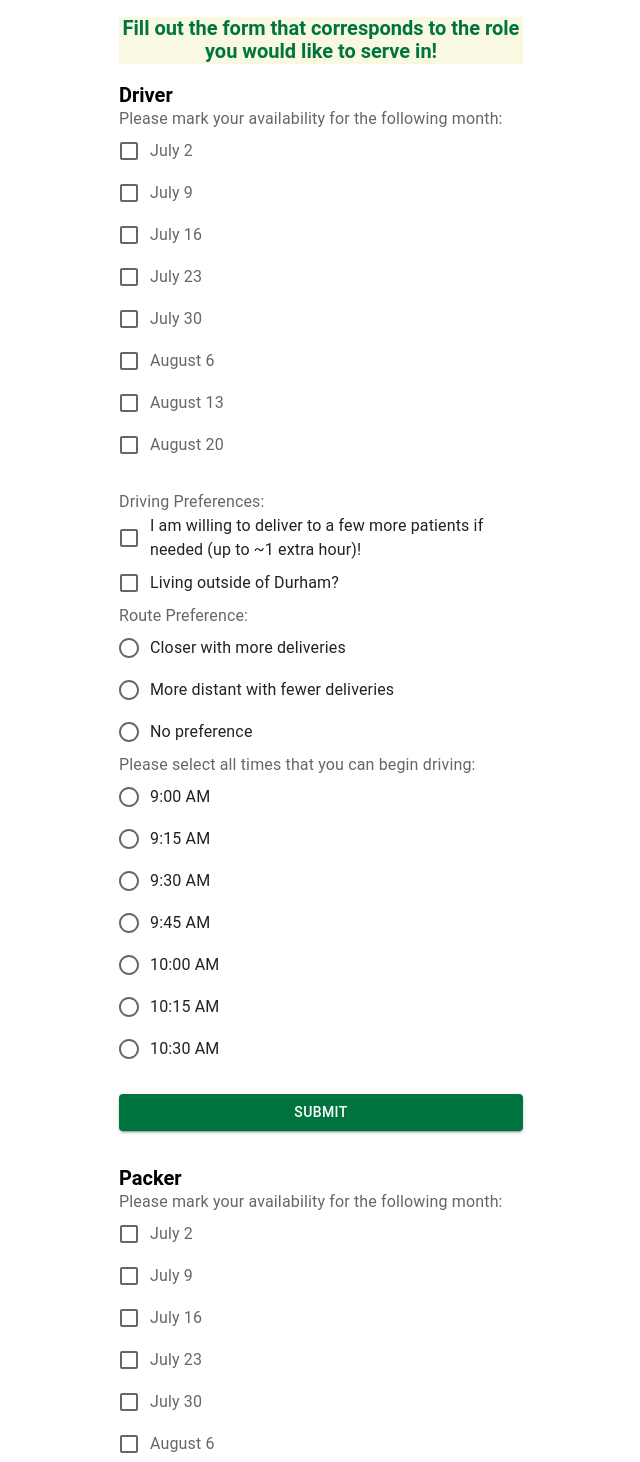
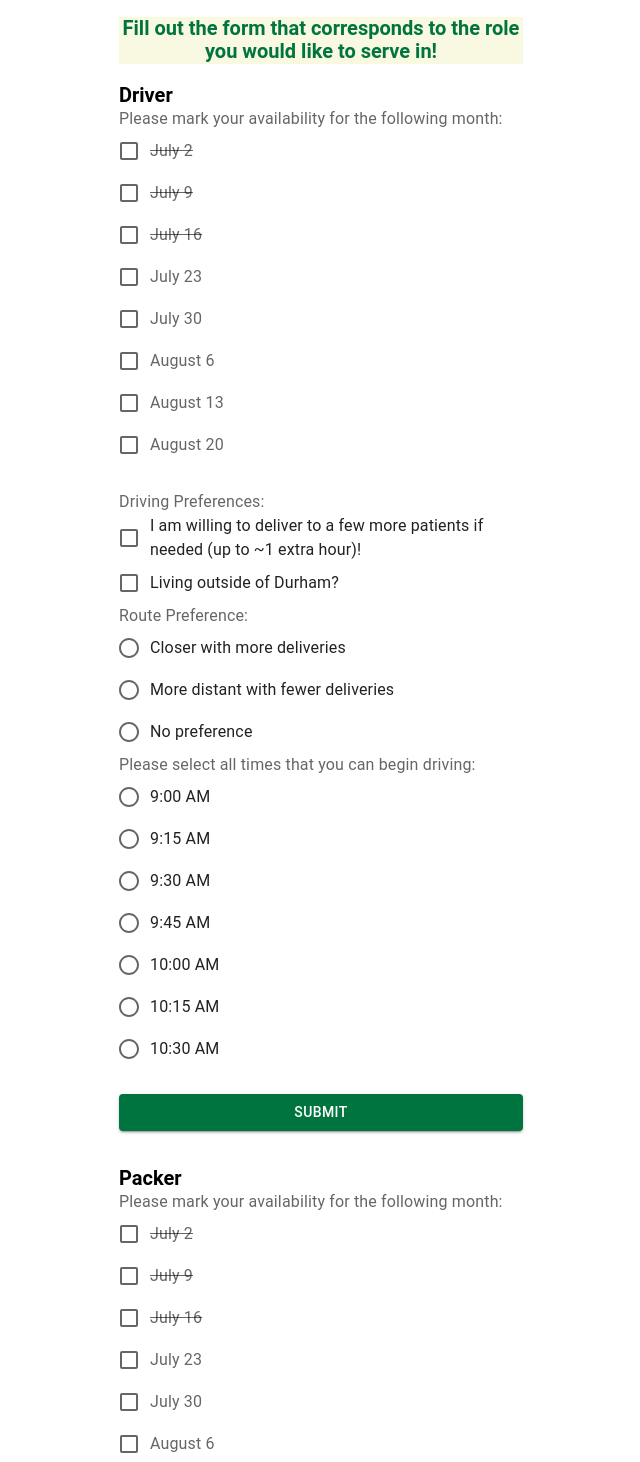
Before and after one commit to alexanderwhang/root-causes-fresh-produce-program, a React (Create React App) app in the folder root-causes-volunteer/react-volunteer-app/: page /signup in a window 1280 px wide. Shown: the part 288-1750 px from the top of the page, without its empty margins (315-955 px from the left). Built offline with nearby package versions, Linux system fonts and the light colour scheme.

Commit message:
crossing out days that have passed

```diff
--- a/root-causes-volunteer/react-volunteer-app/src/pages/SignUp.js
+++ b/root-causes-volunteer/react-volunteer-app/src/pages/SignUp.js
@@ -95,6 +95,18 @@ export default function SignUp() {
     }
   }
 
+  // set color of checkbox to grey if the day has already passed!
+  function crossOut(str) {
+    const arr = str.split(" ")
+    const num = parseInt(arr[arr.length - 1]);
+    if (num < d.getDate()) {
+      return "line-through";
+    } else {
+      return ""
+    }
+  }
+
+
   // driver selections
   const [driverDay1, setDriverDay1] = useState("");
   const [driverDay2, setDriverDay2] = useState("");
@@ -172,6 +184,7 @@ export default function SignUp() {
     setCallerDay8('')
   }
 
+
   return (
     <ThemeProvider theme={theme}>
       <Container component="main" maxWidth="xs">
@@ -223,21 +236,25 @@ export default function SignUp() {
                       name="driverDay1"
                       label={sat_label[0]}
                       value={sat_value[0]}
+                      style={{textDecorationLine: crossOut(sat_label[0]) }}
                       onChange={(e)=>setDriverDay1(e.target.value)}/>
                   <FormControlLabel control={<Checkbox />}
                       name="driverDay2"
                       label={sat_label[1]}
                       value={sat_value[1]}
+                      style={{textDecorationLine: crossOut(sat_label[1]) }}
                       onChange={(e)=>setDriverDay2(e.target.value)}/>
                   <FormControlLabel control={<Checkbox />}
                       name="driverDay3"
                       label={sat_label[2]}
                       value={sat_value[2]}
+                      style={{textDecorationLine: crossOut(sat_label[2]) }}
                       onChange={(e)=>setDriverDay3(e.target.value)}/>
                   <FormControlLabel control={<Checkbox />}
                       name="driverDay4"
                       label={sat_label[3]}
                       value={sat_value[3]}
+                      style={{textDecorationLine: crossOut(sat_label[3]) }}
                       onChange={(e)=>setDriverDay4(e.target.value)}/>
                   <FormControlLabel control={<Checkbox />}
                       name="driverDay5"
@@ -359,21 +376,25 @@ export default function SignUp() {
                         name="packerDay1"
                         label={sat_label[0]}
                         value={sat_value[0]}
+                        style={{textDecorationLine: crossOut(sat_label[0]) }}
                         onChange={(e)=>setPackerDay1(e.target.value)}/>
                     <FormControlLabel control={<Checkbox />}
                         name="packerDay2"
                         label={sat_label[1]}
                         value={sat_value[1]}
+                        style={{textDecorationLine: crossOut(sat_label[1]) }}
                         onChange={(e)=>setPackerDay2(e.target.value)}/>
                     <FormControlLabel control={<Checkbox />}
                         name="packerDay3"
                         label={sat_label[2]}
                         value={sat_value[2]}
+                        style={{textDecorationLine: crossOut(sat_label[2]) }}
                         onChange={(e)=>setPackerDay3(e.target.value)}/>
                     <FormControlLabel control={<Checkbox />}
                         name="packerDay4"
                         label={sat_label[3]}
                         value={sat_value[3]}
+                        style={{textDecorationLine: crossOut(sat_label[3]) }}
                         onChange={(e)=>setPackerDay4(e.target.value)}/>
                     <FormControlLabel control={<Checkbox />}
                         name="packerDay5"
@@ -434,24 +455,28 @@ export default function SignUp() {
                         name="callerDay1"
                         label={tues_label[0]}
                         value={tues_value[0]}
+                        style={{textDecorationLine: crossOut(tues_label[0]) }}
                         onChange={(e)=>setCallerDay1(e.target.value)}
                         />
                     <FormControlLabel control={<Checkbox />}
                         name="callerDay2"
                         label= {tues_label[1]}
                         value= {tues_value[1]}
+                        style={{textDecorationLine: crossOut(tues_label[1]) }}
                         onChange={(e)=>setCallerDay2(e.target.value)}
                         />
                     <FormControlLabel control={<Checkbox />}
                         name="callerDay3"
                         label= {tues_label[2]}
                         value= {tues_value[2]}
+                        style={{textDecorationLine: crossOut(tues_label[2]) }}
                         onChange={(e)=>setCallerDay3(e.target.value)}
                         />
                     <FormControlLabel control={<Checkbox />}
                         name="callerDay4"
                         label= {tues_label[3]}
                         value= {tues_value[3]}
+                        style={{textDecorationLine: crossOut(tues_label[3]) }}
                         onChange={(e)=>setCallerDay4(e.target.value)}
                         />
                     <FormControlLabel control={<Checkbox />}
```
